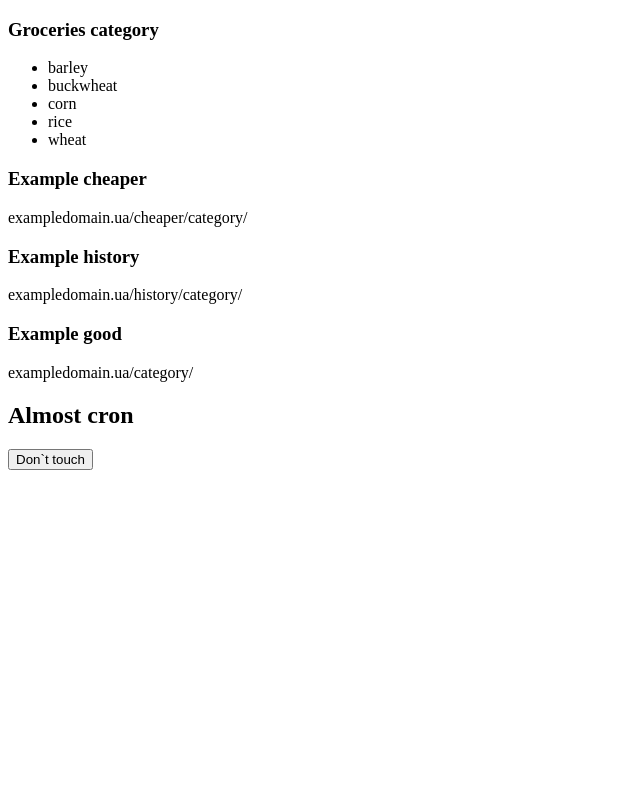
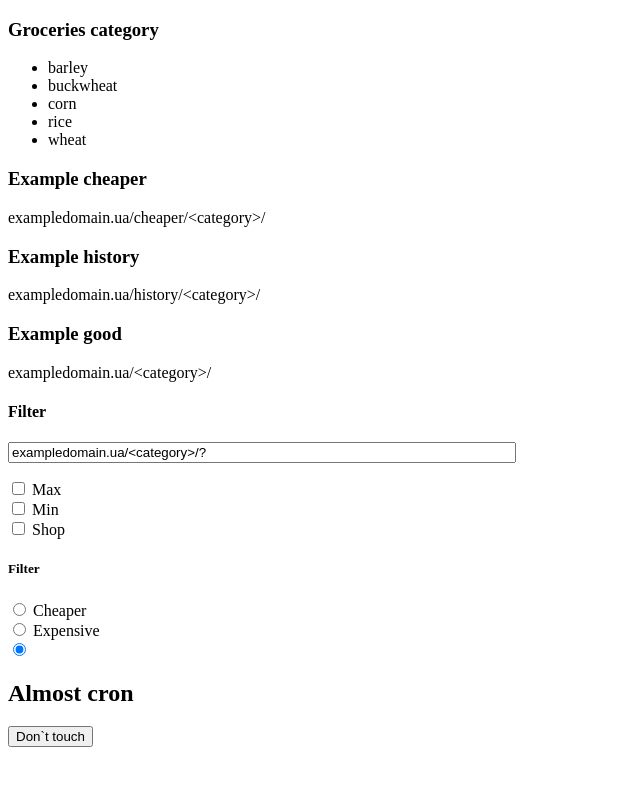
Before and after one commit to andrii256-denysVarenik/groceries-back, a Flask app: page / in a window 1280 px wide. Shown: the top 786 px of the page, without its empty margins (0-640 px from the left). Run offline with Flask 2, Linux system fonts and the light colour scheme.

Commit message:
Filter in template

```diff
--- a/app/templates/index.html
+++ b/app/templates/index.html
@@ -17,15 +17,46 @@
 </div>
 <div>
   <h3>Example cheaper</h3>
-  <p>exampledomain.ua/cheaper/category/</p>
+  <p>exampledomain.ua/cheaper/&lt;category&gt;/</p>
 
   <h3>Example history</h3>
-  <p>exampledomain.ua/history/category/</p>
+  <p>exampledomain.ua/history/&lt;category&gt;/</p>
 
   <h3>Example good</h3>
-  <p>exampledomain.ua/category/</p>
+  <p>exampledomain.ua/&lt;category&gt;/</p>
 
   <div>
+      <h4>Filter</h4>
+    <p><input type="text" id='filter_url' value="exampledomain.ua/<category>/?" style="width: 500px;" readonly/></p>
+      <div>
+        <input type="checkbox" id="max" value="&max=100">
+        <label for="max">Max</label>
+      </div>
+      <div>
+        <input type="checkbox" id="min" value="&min=0">
+        <label for="min">Min</label>
+      </div>
+      <div>
+        <input type="checkbox" id="shop" value="&shop=tavriav,atb">
+        <label for="shop">Shop</label>
+      </div>
+      <div>
+        <h5>Filter</h5>
+        <div>
+            <input type="radio" name="filter" id="cheaper" value="&filter=cheaper">
+            <label for="cheaper">Cheaper</label>
+        </div>
+        <div>
+            <input type="radio" name="filter" id="expensive" value="&filter=expensive">
+            <label for="expensive">Expensive</label>
+        </div>
+        <div>
+            <input type="radio" name="filter" id="none" value="" checked>
+            <label for="none"></label>
+        </div>
+      </div>
+      <div>
+  </div>
     {% if not img %}
     <form action="/" method="post">
       <h2>Almost cron</h2>
@@ -41,12 +72,49 @@
   </div>
 </div>
 <script>
-  first_wave = document.getElementById('1 wave');
-  second_wave = document.getElementById('2 wave');
-  third_wave = document.getElementById('3 wave');
+  let filter_url = document.getElementById('filter_url');
 
-  pass = document.getElementById('pass');
-  finish = document.getElementById('finish');
+  let checkbox_max = document.getElementById('max');
+  let checkbox_min = document.getElementById('min');
+  let checkbox_shop = document.getElementById('shop');
+  let checkbox_cheaper = document.getElementById('cheaper');
+  let checkbox_expensive = document.getElementById('expensive');
+  let checkbox_none = document.getElementById('none');
+
+  checkbox_cheaper.addEventListener('change', function() {
+    filter_url.value = filter_url.value + this.value;
+    filter_url.value = filter_url.value.replace(checkbox_expensive.value, '');
+  });
+  checkbox_expensive.addEventListener('change', function() {
+    filter_url.value = filter_url.value + this.value;
+    filter_url.value = filter_url.value.replace(checkbox_cheaper.value, '');
+  });
+  checkbox_none.addEventListener('change', function() {
+    filter_url.value = filter_url.value.replace(checkbox_expensive.value, '');
+    filter_url.value = filter_url.value.replace(checkbox_cheaper.value, '');
+  });
+
+  let inputs = [checkbox_max, checkbox_min, checkbox_shop];
+  inputs.forEach(addToUrl);
+
+  function addToUrl(input) {
+    input.addEventListener('click', function() {
+      if (this.checked) {
+        console.log(this);
+        filter_url.value = filter_url.value + this.value;
+      } else {
+        filter_url.value = filter_url.value.replace(this.value, '');
+      }
+    });
+  }
+</script>
+<script>
+  let first_wave = document.getElementById('1 wave');
+  let second_wave = document.getElementById('2 wave');
+  let third_wave = document.getElementById('3 wave');
+
+  let pass = document.getElementById('pass');
+  let finish = document.getElementById('finish');
 
   first_wave.addEventListener("click", (event) => {
     brokenBarrier(first_wave);
```
